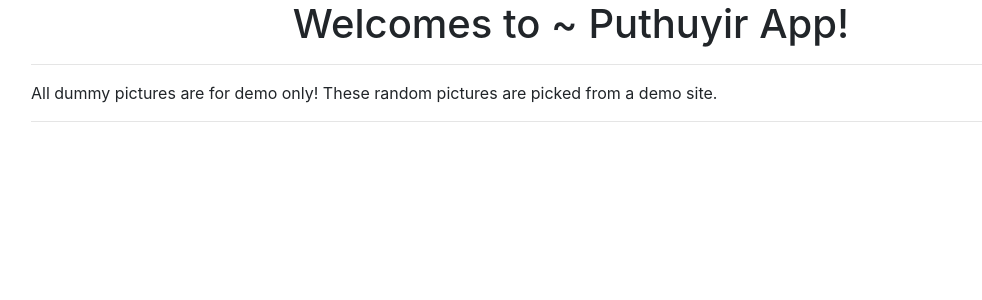
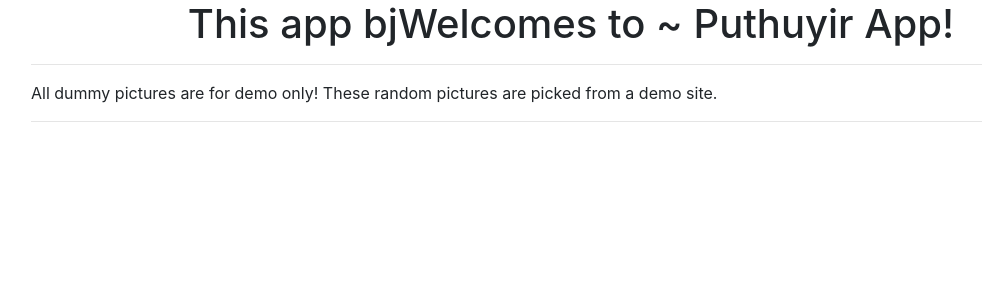
Before and after one commit to SaravananSubbiah/puthuyir, an Angular app: page / in a window 1280 px wide. Shown: the top 300 px of the page, without its empty margins (69-1051 px from the left). Built offline with nearby package versions, Linux system fonts and the light colour scheme; no server answers; what ng2-charts would draw is missing.

Commit message:
testing the github by hema

```diff
--- a/src/app/app.component.html
+++ b/src/app/app.component.html
@@ -3,7 +3,7 @@
 
   <div style="text-align:center">
     <h1>
-      Welcomes to ~ {{ title }}!
+      This  app bjWelcomes to ~ {{ title }}!
     </h1>
   </div>
   <div class="body-style">
```
